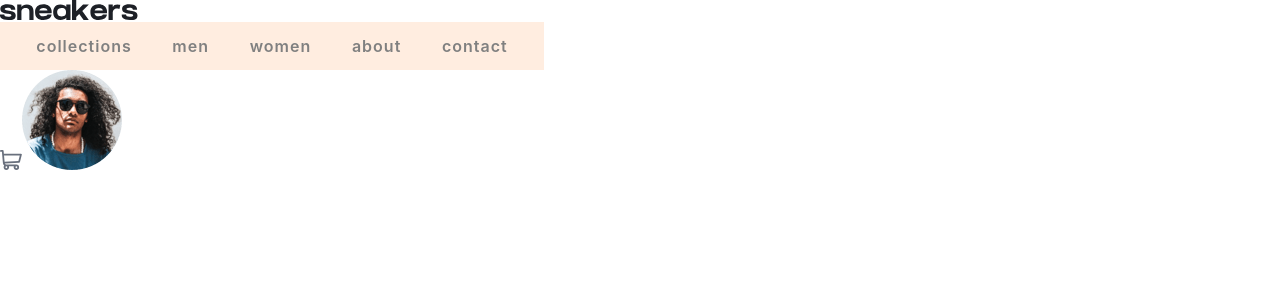
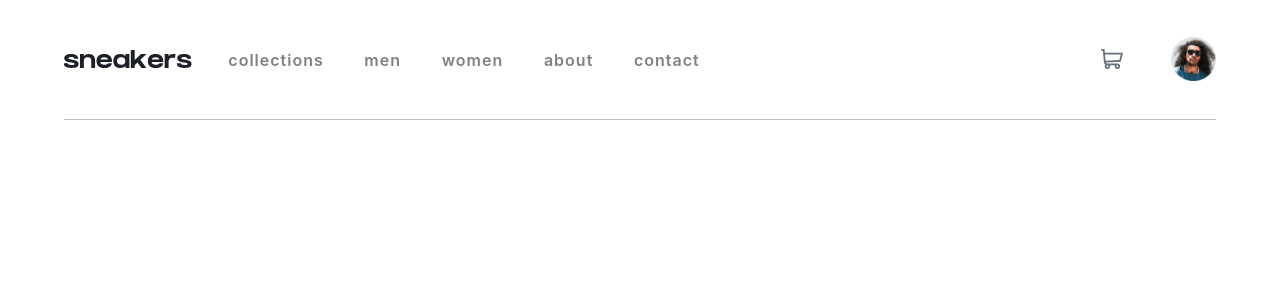
Before and after one commit to Hakxep-wuqpuk-hyrze8/Frontend-Mentor-Practice, a React (Vite) app: page / in a window 1280 px wide. Shown: the top 300 px of the page. Built offline with nearby package versions, Linux system fonts and the light colour scheme.

Commit message:
feat: css design in header

```diff
--- /dev/null
+++ b/src/components/header/Header.style.ts
@@ -0,0 +1,59 @@
+import styled from "styled-components"
+
+const StyledHeader = styled.div`
+  position: relative;
+  display: flex;
+  flex-direction: row;
+  align-items: center;
+  justify-content: space-between;
+  width: 90vw;
+  height: 15vh;
+  margin: 0 auto;
+
+  .left {
+    display: flex;
+    align-items: center;
+
+  }
+
+  .right {
+    display: flex;
+    align-items: center;
+    gap: 3em;
+
+  }
+
+  .logo {
+    width: 10vw;
+    max-inline-size: 10em;
+    cursor: pointer;
+  }
+  .cart {
+    cursor: pointer;
+  }
+  .avatar {
+    width: 3.5vw;
+    max-width: 4em;
+    cursor: pointer;
+
+    &:hover,
+    &:active {
+      outline: 2px ${props => props.theme.colors.primary} solid;
+      outline-offset: -2px;
+      border-radius: 50%;
+    }
+  }
+
+  ::after {
+    content: '';
+    position: absolute;
+    bottom: 0;
+    width: 100%;
+    height: 0.05em;
+    border-radius: ${props => props.theme.border.radius};
+    background-color: ${props => props.theme.colors.lightBoxBg};
+    transition: ${props => props.theme.transition.default};
+  }
+`;
+
+export default StyledHeader;
--- a/src/components/header/Header.tsx
+++ b/src/components/header/Header.tsx
@@ -1,4 +1,5 @@
 import React from "react";
+import StyledHeader from "./Header.style";
 
 // components
 import Navlink from "./NavLink";
@@ -11,12 +12,23 @@ import Avatar from '@/assets/image-avatar.png'
 
 const Header = () => {
   return (
-    <div className="header">
-      <SVGImage src={Logo} alt="sneaker" />
-      <Navlink />
-      <SVGImage src={Cart} alt="cart" />
-      <SVGImage src={Avatar} alt="user" />
-    </div>
+    <StyledHeader>
+      <section className="left">
+        <div className="logo">
+          <SVGImage src={Logo} alt="sneaker" />
+        </div>
+        <Navlink />
+      </section>
+
+      <section className="right">
+        <div className="cart">
+          <SVGImage src={Cart} alt="cart" />
+        </div>
+        <div className="avatar">
+          <SVGImage src={Avatar} alt="user" />
+        </div>
+      </section>
+    </StyledHeader>
   );
 };
 
--- a/src/components/header/NavLink/NavLink.style.ts
+++ b/src/components/header/NavLink/NavLink.style.ts
@@ -1,15 +1,34 @@
 import styled from 'styled-components';
 
 const StyledNavLink = styled.div`
+  position: relative;
+
   display: flex;
   flex-direction: row;
   justify-content: space-around;
   align-items: center;
 
-  padding: 1em;
   width: 40vw;
   max-width: 35em;
-  background-color: ${props => props.theme.colors.secondary};
+  padding: 1em;
+
+  background-color: ${props => props.theme.colors.backgroundColor};
+
+  .underline {
+    width: fit-content;
+  }
+
+  .underline-link:active::after,
+  .underline-link:hover::after {
+    content: '';
+    position: absolute;
+    top: 7.9vh;
+    width: 100%;
+    height: 0.25em;
+    border-radius: ${props => props.theme.border.radius};
+    background-color: ${props => props.theme.colors.primary};
+    transition: ${props => props.theme.transition.default};
+  }
 `;
 
 export default StyledNavLink;
--- a/src/components/header/NavLink/NavLink.tsx
+++ b/src/components/header/NavLink/NavLink.tsx
@@ -9,7 +9,9 @@ const Navlink: React.FC = () => {
       {
         links.map((link: linkType) => {
           const { id, text, url } = link;
-          return <StyledLink key={id} to={url}>{text}</StyledLink>
+          return <div className='underline'>
+            <StyledLink className='underline-link' key={id} to={url}>{text}</StyledLink>
+          </div>
         })
       }
     </StyledNavLink>
--- a/src/components/ui/Button/Button.style.ts
+++ b/src/components/ui/Button/Button.style.ts
@@ -2,9 +2,13 @@ import styled from "styled-components";
 import { Link } from "react-router-dom";
 
 export const StyledLink = styled(Link)`
+  position: relative;
+
   display: flex;
   flex: none;
   align-items: center;
+
+  width: fit-content;
 
   color: hsl(0, 0%, 50%);
 
@@ -13,6 +17,18 @@ export const StyledLink = styled(Link)`
   &:hover,
   &:active {
     color: hsl(0, 0%, 0%);
+  }
+`;
+
+export const StyledLinkWithUnderLine = styled(StyledLink)`
+  &::after {
+    content: '';
+    position: absolute;
+    top: 7.5vh;
+    width: 100%;
+    height: 0.2em;
+    background-color: ${props => props.theme.colors.primary};
+    cursor: auto;
   }
 `;
 
--- a/src/style/global.ts
+++ b/src/style/global.ts
@@ -1,5 +1,17 @@
 import { createGlobalStyle } from "styled-components";
 import { theme } from './theme';
+
+/**
+  * CSS 屬性排序
+  * class {
+  *  Position
+  *  flex or grid
+  *  box modal
+  *  color and style
+  *  text
+  *  other
+  * }
+ */
 
 const GlobalStyle = createGlobalStyle`
   @import url('https://fonts.googleapis.com/css2?family=Inter:wght@400;600;700&display=swap');
@@ -56,10 +68,19 @@ const GlobalStyle = createGlobalStyle`
     padding: 0;
   }
 
-  .img {
-    width: 100%;
-    display: block;
+  img,
+  video,
+  iframe {
+    max-inline-size: 100%;
+    block-size: auto;
     object-fit: cover;
+  }
+
+  .unselected {
+    -webkit-user-select: none; /* Safari */
+    -moz-user-select: none; /* Firefox */
+    -ms-user-select: none; /* IE10+/Edge */
+    user-select: none; /* Standard */
   }
 
   .text {
```
